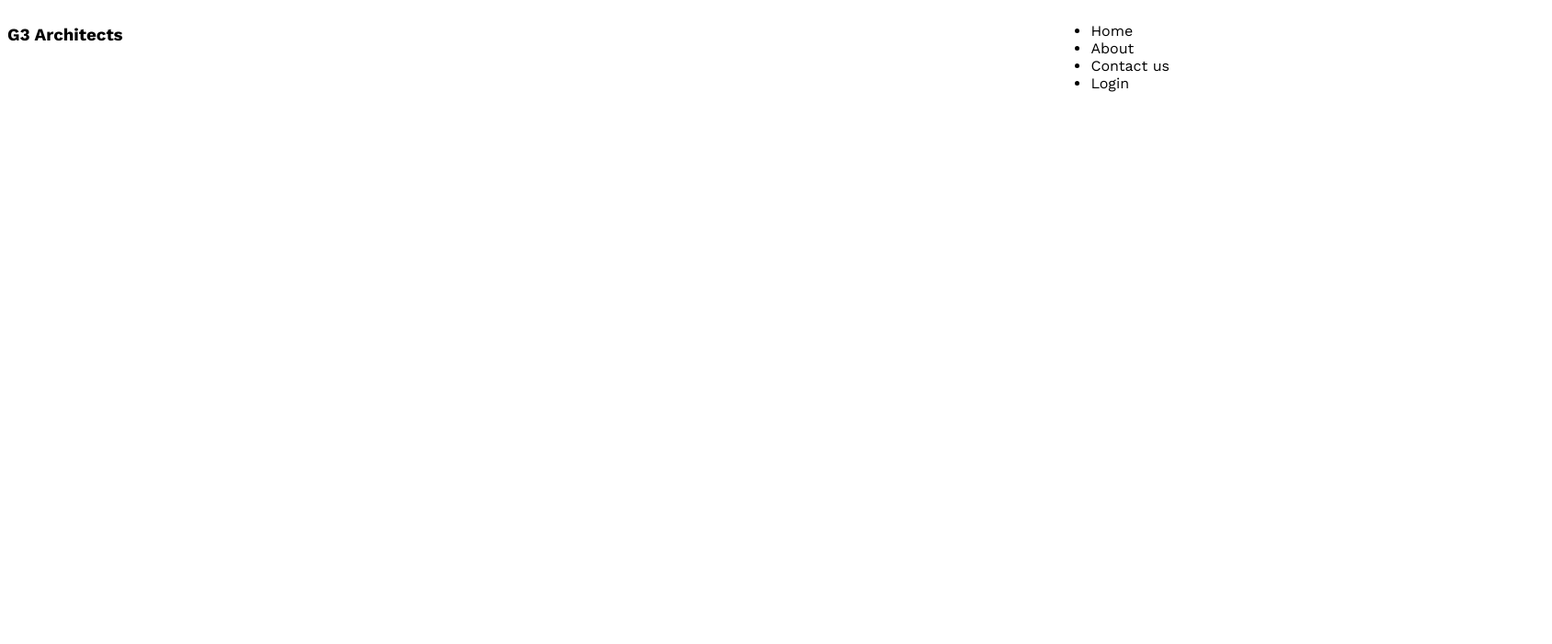
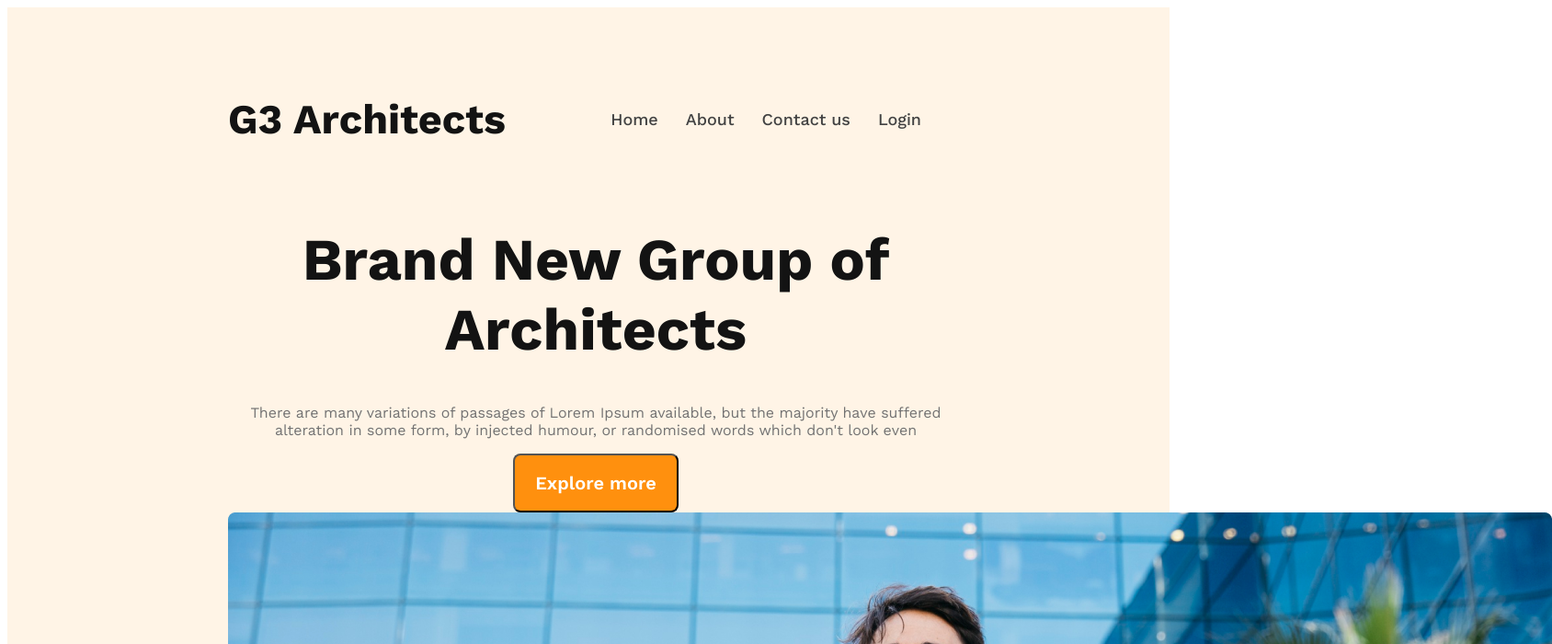
Before and after one commit to leeon11/g3-architects, a plain HTML site: page index.html in a window 1280 px wide. Shown: the top 700 px of the page at 92% size, 1688 px wide, since content can reach past the window. Drawn offline with nearby package versions, Linux system fonts and the light colour scheme.

Commit message:
banner contain added

```diff
--- a/architects.css
+++ b/architects.css
@@ -7,8 +7,66 @@
     font-family: 'Work Sans', sans-serif;
 }
 
+.btn-primary{
+    width: 180px;
+    height: 64px;
+    border-radius: 8px;
+    background: #FF900E;
 
+    color: #FFF;
+    font-size: 20px;
+    font-weight: 600;
+}
+
+/* header styles */
+
+header{
+    background:  rgba(255, 144, 14, 0.10);
+    padding: 50px 240px;
+}
 nav{
     display: flex;
     justify-content: space-between;
+    align-items: center;
 }
+.nav-title{
+    color: #131313;
+    font-size: 45px;
+    font-weight: 700;
+}
+nav > ul{
+    display: flex;
+
+
+}
+nav li{
+    list-style: none;
+    margin-right:30px ;
+    font-size: 18px;
+    font-weight: 500;
+
+}
+nav li a{
+    text-decoration: none;
+    color: #424242;
+}
+
+/* banner-styles */
+
+.banner-contain{
+    width: 800px;
+    text-align: center;
+    margin: 0px auto;
+}
+
+.banner-title{
+
+    font-weight: 700;
+    font-size: 64px;
+    color: #131313;
+}
+.banner-description{
+    font-size: 16px;
+    color: #727272;
+    font-weight: 400;
+}
--- a/index.html
+++ b/index.html
@@ -9,14 +9,23 @@
 <body>
     <header>
         <nav>
-            <h3>G3 Architects</h3>
+            <h3 class="nav-title">G3 Architects</h3>
             <ul>
-                <li><a href=""></a>Home</li>
-                <li><a href=""></a>About</li>
-                <li><a href=""></a>Contact us</li>
-                <li><a href=""></a>Login</li>
+                <li><a href="">Home</a></li>
+                <li><a href="">About</a></li>
+                <li><a href="">Contact us</a></li>
+                <li><a href="">Login</a></li>
             </ul>
         </nav>
+        <div class="banner">
+           <div class="banner-contain">
+            <h1 class="banner-title">Brand New Group of Architects
+            </h1>
+            <p class="banner-description">There are many variations of passages of Lorem Ipsum available, but the majority have suffered alteration in some form, by injected humour, or randomised words which don't look even</p>
+            <button class="btn-primary">Explore more</button>
+           </div>
+                <img src="images/banner.png" alt="">
+        </div>
 
     </header>
     <main>
```
